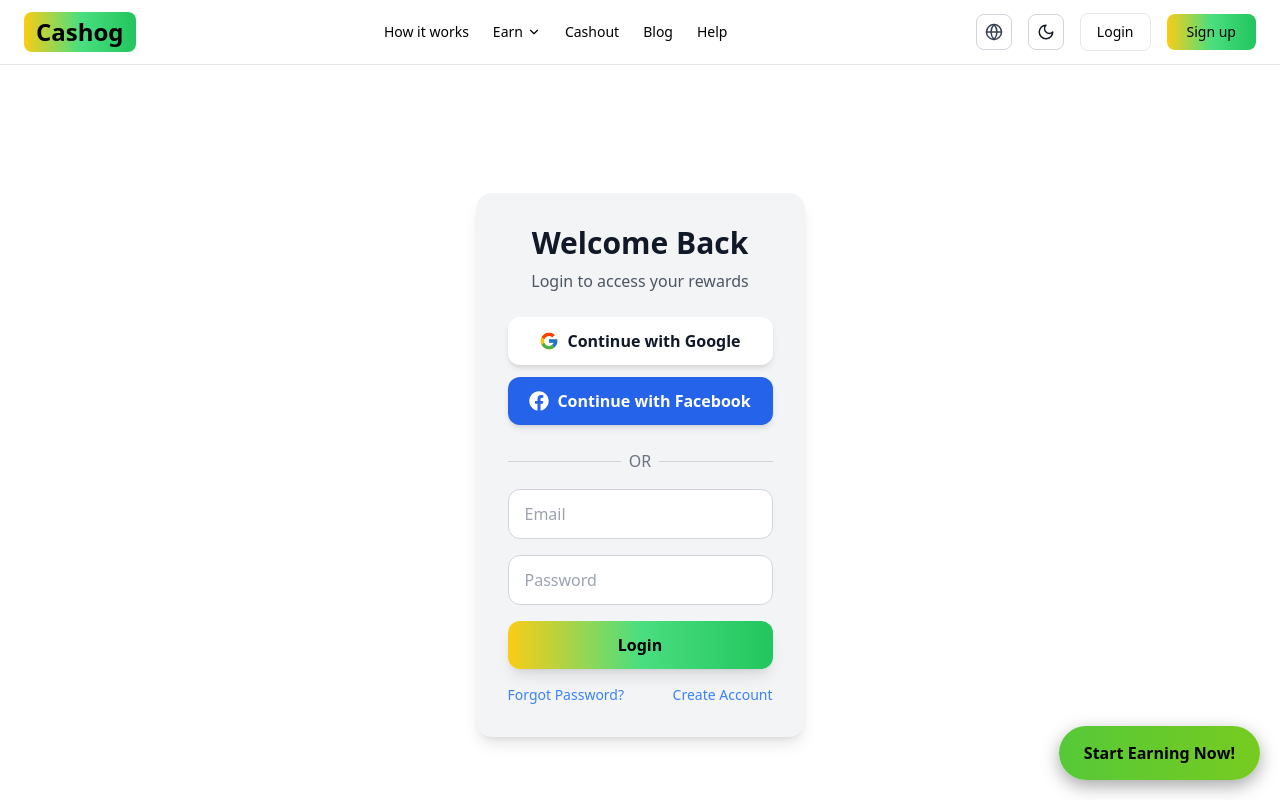
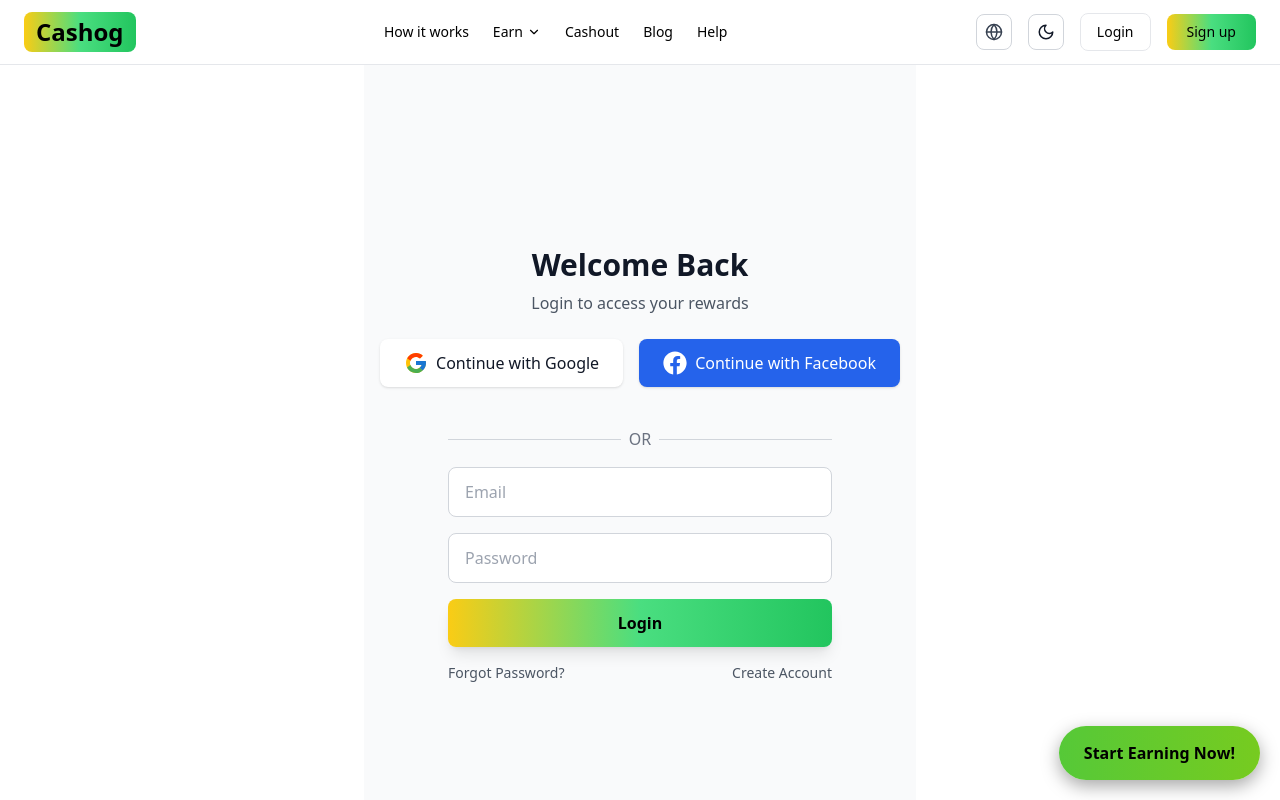
Before and after one commit to tool63/cashin, a Next.js app: page /login in a window 1280 px wide. Shown: the top 800 px of the page. Built offline with nearby package versions, Linux system fonts and the light colour scheme.

Commit message:
Update page.tsx

```diff
--- a/app/(auth)/login/page.tsx
+++ b/app/(auth)/login/page.tsx
@@ -1,55 +1,72 @@
 "use client";
 
 import React from "react";
-import AuthLayout from "../layout";
-import SocialButtons from "../SocialButtons";
 import Link from "next/link";
-import Meta from "@/components/seo/SeoEngine"; // For SEO
+import { FcGoogle } from "react-icons/fc";
+import { FaFacebook } from "react-icons/fa";
+import { motion } from "framer-motion";
+import Meta from "@/components/seo/SeoEngine";
+
+function SocialButtons() {
+  return (
+    <div className="flex gap-4 justify-center mb-6">
+      <button className="flex items-center gap-2 px-6 py-3 bg-white dark:bg-gray-800 text-gray-900 dark:text-white rounded-lg shadow hover:shadow-lg transition">
+        <FcGoogle size={24} /> Continue with Google
+      </button>
+      <button className="flex items-center gap-2 px-6 py-3 bg-blue-600 text-white rounded-lg shadow hover:shadow-lg transition">
+        <FaFacebook size={24} /> Continue with Facebook
+      </button>
+    </div>
+  );
+}
 
 export default function LoginPage() {
   return (
-    <AuthLayout>
-      <Meta title="Login - Cashog" description="Login to access Cashog and start earning rewards today." />
+    <>
+      <Meta title="Login - Cashog" description="Login to your Cashog account to start earning rewards." />
 
-      <div className="w-full max-w-md bg-gray-100 dark:bg-[#1A1F2B] rounded-2xl p-8 shadow-lg">
+      <main className="min-h-screen flex flex-col justify-center items-center bg-gray-50 dark:bg-gray-900 px-4">
         <h1 className="text-3xl font-bold mb-2 text-center">Welcome Back</h1>
         <p className="text-center text-gray-600 dark:text-gray-400 mb-6">
           Login to access your rewards
         </p>
 
-        <SocialButtons className="mb-6" />
+        <SocialButtons />
 
-        <div className="flex items-center my-4">
+        <div className="flex items-center my-4 w-full max-w-sm">
           <hr className="flex-grow border-gray-300 dark:border-gray-600" />
-          <span className="px-2 text-gray-500">OR</span>
+          <span className="mx-2 text-gray-500 dark:text-gray-400">OR</span>
           <hr className="flex-grow border-gray-300 dark:border-gray-600" />
         </div>
 
-        <form className="flex flex-col gap-4">
+        <form className="flex flex-col gap-4 w-full max-w-sm">
           <input
             type="email"
             placeholder="Email"
-            className="px-4 py-3 rounded-xl border border-gray-300 dark:border-gray-700 bg-white dark:bg-gray-800 text-gray-900 dark:text-white"
+            className="px-4 py-3 rounded-lg border border-gray-300 dark:border-gray-700 bg-white dark:bg-gray-800 text-gray-900 dark:text-white focus:outline-none focus:ring-2 focus:ring-green-400"
           />
           <input
             type="password"
             placeholder="Password"
-            className="px-4 py-3 rounded-xl border border-gray-300 dark:border-gray-700 bg-white dark:bg-gray-800 text-gray-900 dark:text-white"
+            className="px-4 py-3 rounded-lg border border-gray-300 dark:border-gray-700 bg-white dark:bg-gray-800 text-gray-900 dark:text-white focus:outline-none focus:ring-2 focus:ring-green-400"
           />
-          <button className="bg-gradient-to-r from-yellow-400 via-green-400 to-green-500 text-black font-bold py-3 rounded-xl shadow-lg hover:shadow-xl transition-all">
+          <button
+            type="submit"
+            className="bg-gradient-to-r from-yellow-400 via-green-400 to-green-500 text-black font-bold py-3 rounded-lg shadow-lg hover:scale-105 transition"
+          >
             Login
           </button>
         </form>
 
-        <div className="flex justify-between mt-4 text-sm">
-          <Link href="/reset" className="text-blue-500 hover:underline">
+        <div className="flex justify-between mt-4 w-full max-w-sm text-sm text-gray-600 dark:text-gray-400">
+          <Link href="/auth/reset" className="hover:underline">
             Forgot Password?
           </Link>
-          <Link href="/signup" className="text-blue-500 hover:underline">
+          <Link href="/auth/signup" className="hover:underline">
             Create Account
           </Link>
         </div>
-      </div>
-    </AuthLayout>
+      </main>
+    </>
   );
 }
```
